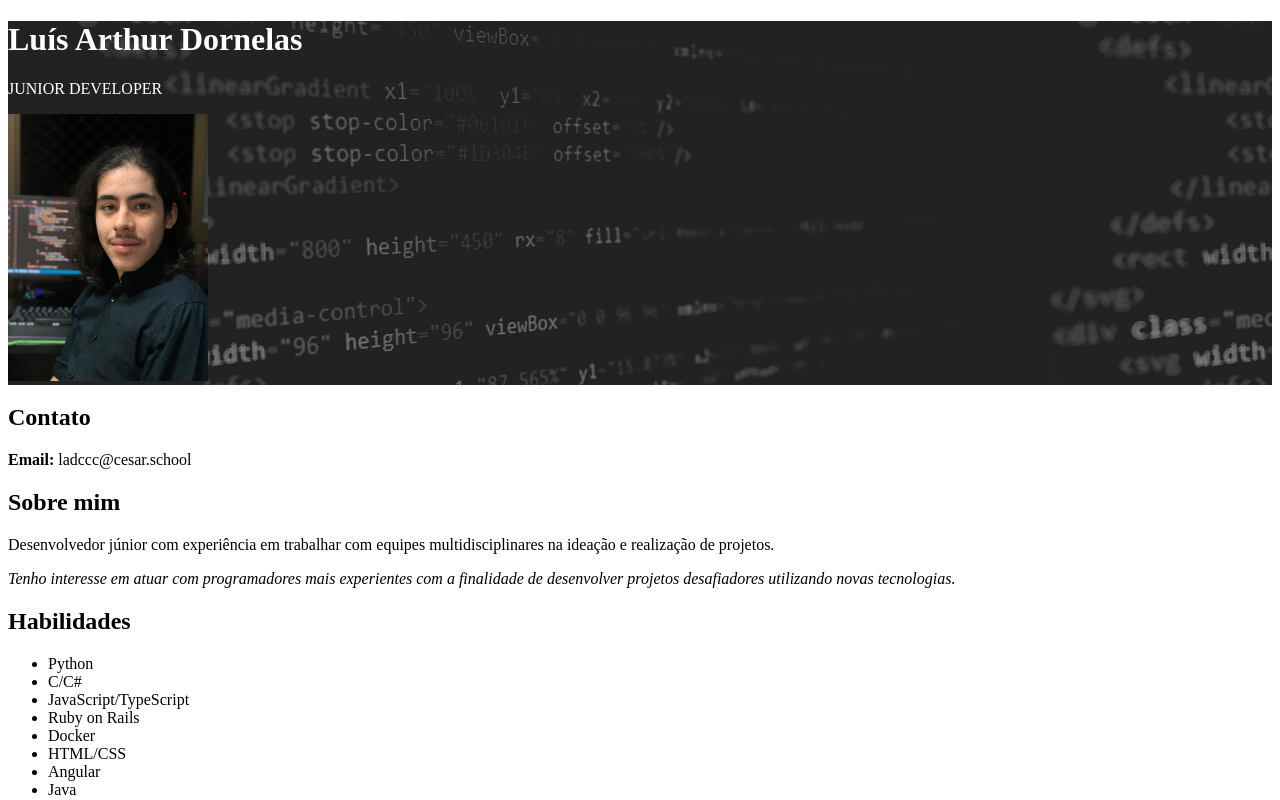
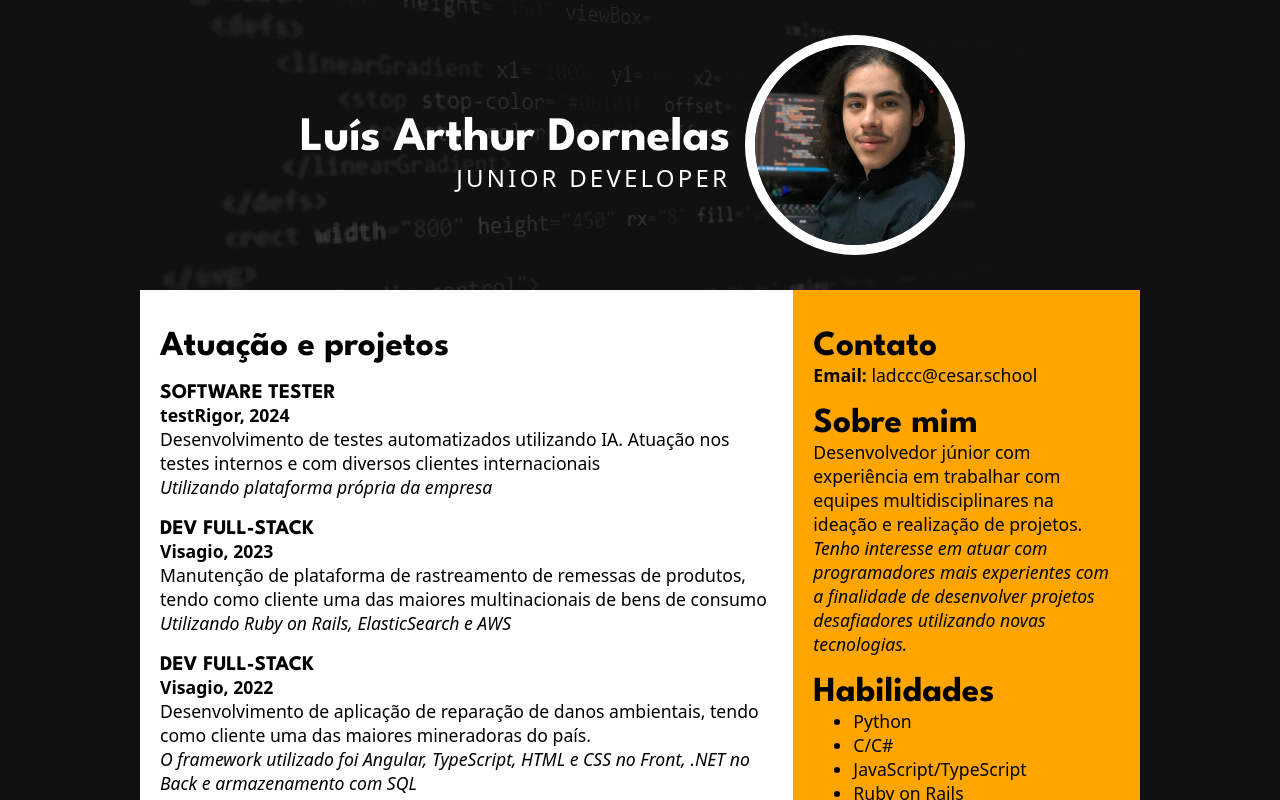
Before and after one commit to LuisArthurDornelas/luisarthurdornelas.github.io, a SvelteKit app: page / in a window 1280 px wide. Shown: the top 800 px of the page. Built offline with nearby package versions, Linux system fonts and the light colour scheme.

Commit message:
Rough layout

```diff
--- a/src/app.html
+++ b/src/app.html
@@ -3,6 +3,9 @@
 	<head>
 		<meta charset="utf-8" />
 		<link rel="icon" href="%sveltekit.assets%/favicon.png" />
+		<link rel="preconnect" href="https://fonts.googleapis.com">
+		<link rel="preconnect" href="https://fonts.gstatic.com" crossorigin>
+		<link rel="stylesheet" href="https://fonts.googleapis.com/css2?family=League+Spartan:wght@100..900&display=swap">
 		<meta name="viewport" content="width=device-width, initial-scale=1" />
 		%sveltekit.head%
 	</head>
--- /dev/null
+++ b/src/lib/assets/styles.css
@@ -0,0 +1,49 @@
+body {
+    margin: 0;
+    background: #101010
+}
+
+h1,
+h2,
+h3 {
+    margin: 0;
+    margin-top: 20px;
+    font-family: 'League Spartan', sans-serif;
+    font-weight: bold;
+}
+
+p,
+ul {
+    margin: 0;
+    font-family: 'Noto Sans', serif;
+    font-size: 1.1rem;
+}
+
+h1 {
+    font-size: 3rem;
+}
+
+h2 {
+    font-size: 2.2rem;
+}
+
+h3 {
+    font-size: 1.3rem;
+}
+
+.subtitle {
+    font-size: 1.5rem;
+    letter-spacing: 0.2rem;
+}
+
+.small {
+    font-size: 1rem;
+}
+
+.profile {
+    margin: 15px;
+    aspect-ratio: 1;
+    object-fit: cover;
+    border-radius: 100%;
+    border: solid white 10px;
+}
--- /dev/null
+++ b/src/routes/+layout.svelte
@@ -0,0 +1,5 @@
+<script>
+	import '$lib/assets/styles.css';
+</script>
+
+<slot />
--- a/src/routes/+page.svelte
+++ b/src/routes/+page.svelte
@@ -4,10 +4,12 @@
 	import profilePic from '$lib/assets/profile.jpg';
 </script>
 
-<header style="background: url({bgImg}); color: white">
-	<h1>Luís Arthur Dornelas</h1>
-	<p>JUNIOR DEVELOPER</p>
-	<img src={profilePic} alt="Foto de Luís" style="width: 200px" />
+<header>
+	<div>
+		<h1>Luís Arthur Dornelas</h1>
+		<p class="subtitle">JUNIOR DEVELOPER</p>
+	</div>
+	<img class="profile" src={profilePic} alt="Foto de Luís" style="width: 200px" />
 </header>
 <main>
 	<div class="rcol">
@@ -61,6 +63,50 @@
 	</div>
 </main>
 <footer>
-	<p>Website desenhado e desenvolvido por Kalil Cabral com Svelte</p>
-	<p>Copyright ©2024-2025 Luís Arthur Dornelas | Todos os direitos reservados</p>
+	<p class="small">Website desenhado e desenvolvido por Kalil Cabral com SvelteKit</p>
+	<p class="small">Copyright ©2024-2025 Luís Arthur Dornelas | Todos os direitos reservados</p>
 </footer>
+
+<style>
+	header {
+		background: linear-gradient(rgba(0, 0, 0, 0.5), rgba(0, 0, 0, 0.5)), url('$lib/assets/bg.jpg'),
+			#101010;
+		padding: 20px;
+
+		color: white;
+		text-align: end;
+
+		display: flex;
+		flex-direction: row;
+		flex-wrap: wrap-reverse;
+		align-items: center;
+		justify-content: center;
+	}
+	header,
+	main {
+		max-width: 1000px;
+		margin: auto;
+	}
+	main {
+		display: flex;
+		flex-direction: row-reverse;
+		flex-wrap: wrap;
+	}
+	main > * {
+		padding: 20px;
+	}
+	.rcol {
+		flex: 1;
+		background: orange;
+	}
+	.lcol {
+		flex: 2;
+		background: #fff;
+	}
+	footer {
+		color: #fff;
+		text-align: center;
+		line-height: 180%;
+		padding: 10px 0;
+	}
+</style>
```
